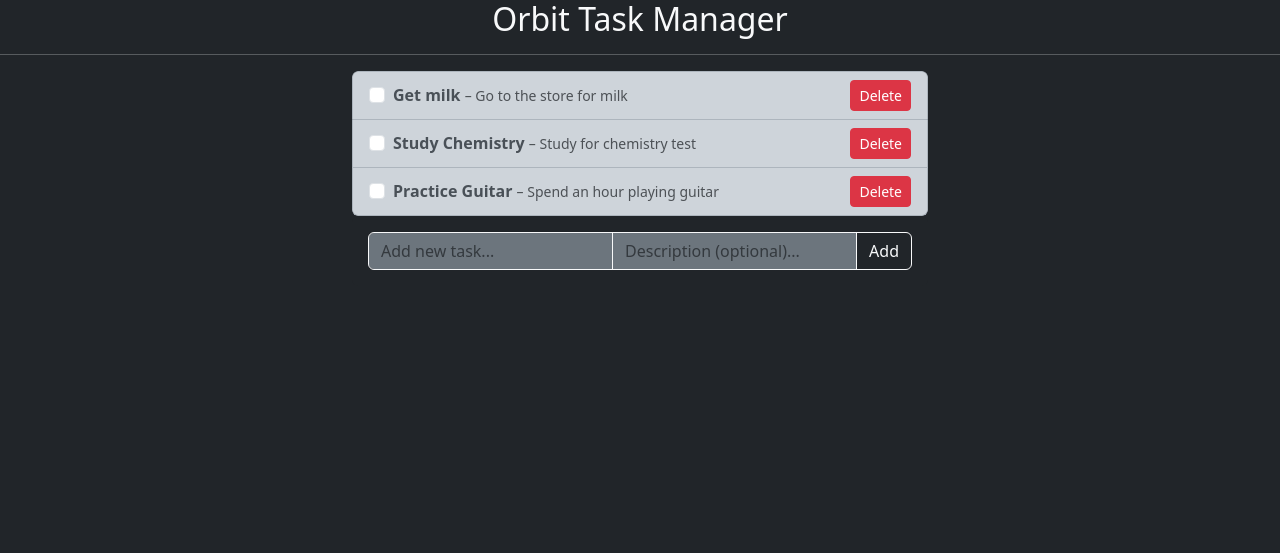
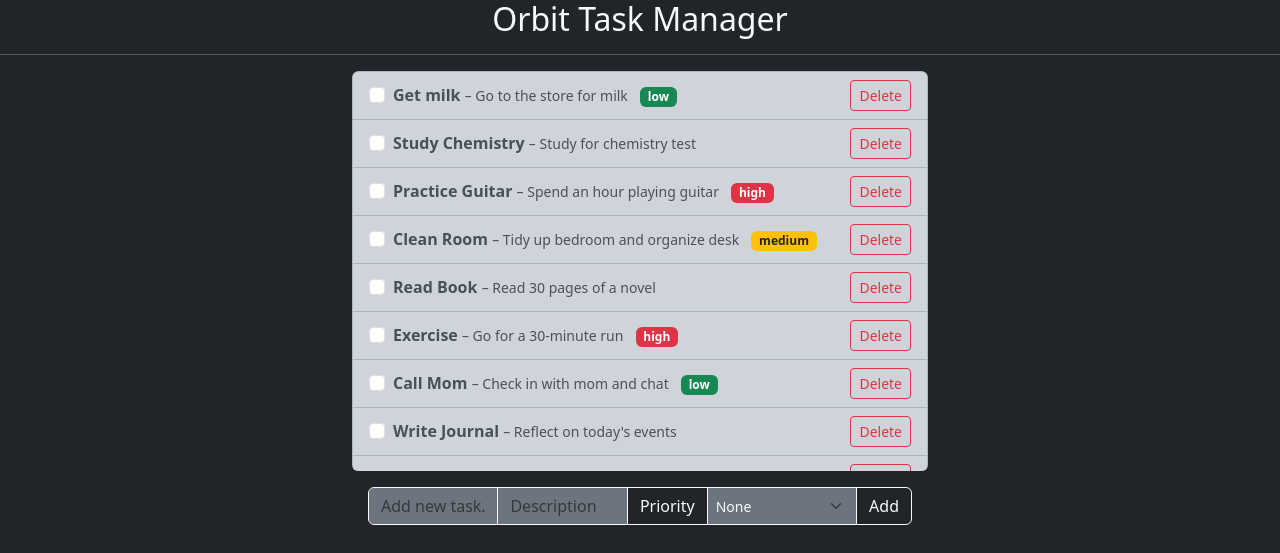
Before and after one commit to cellis-snhu/Orbit, a Flask app: page / in a window 1280 px wide. Shown: the top 553 px of the page. Run offline with Flask 3, Linux system fonts and the light colour scheme.

Commit message:
Add priorities to tasks, update task service to add priority fields, adjust styling and frontend to handle priority inputs and display badges in colors. Fix delete to not clash with high priority badge.

```diff
--- a/app/task/models.py
+++ b/app/task/models.py
@@ -1,18 +1,20 @@
 class Task:
-    def __init__(self, task_id, name, description, completed=False):
+    def __init__(self, task_id, name, description, priority, completed=False):
         self._task_id = None
         self._name = None
         self._description = None
         self._completed = None
+        self._priority = None
 
         # use @property setters to handle validation
         self.task_id = task_id
         self.name = name
         self.description = description
+        self.priority = priority
         self.completed = completed
 
     def __repr__(self):
-        return f"<Task {self.task_id} Name: {self.name} Description: {self.description}> Completed: {self.completed}"
+        return f"<Task {self.task_id} Name: {self.name} Description: {self.description} Priority: {self.priority} Completed: {self.completed}"
 
     @property
     def task_id(self):
@@ -62,10 +64,22 @@ class Task:
             raise ValueError("Completed must be a boolean value")
         self._completed = value
 
+    @property
+    def priority(self):
+        return self._priority
+
+    @priority.setter
+    def priority(self, value):
+        valid_priorities = {"low", "medium", "high"}
+        if value is not None and value not in valid_priorities:
+            raise ValueError(f"Priority must be one of {valid_priorities} or None.")
+        self._priority = value
+
     def to_dict(self):
         return {
             "id": self.task_id,
             "name": self.name,
             "description": self.description,
+            "priority": self.priority,
             "completed": self.completed,
         }
--- a/app/task/routes.py
+++ b/app/task/routes.py
@@ -5,7 +5,7 @@ from app.task.service import task_service
 @bp.route("/", methods=["GET"])
 def list_tasks():
     tasks = [
-        {"id": t.task_id, "name": t.name, "description": t.description, "completed": t.completed}
+        {"id": t.task_id, "name": t.name, "description": t.description, "priority": t.priority, "completed": t.completed}
         for t in task_service.list_tasks()
     ]
     return jsonify(tasks)
@@ -15,15 +15,16 @@ def create_task():
     data = request.json
     name = data.get("name")
     description = data.get("description")
+    priority = data.get("priority")
     completed = data.get("completed", False)
 
     if not name:
         return jsonify({"success": False, "error": "Task name required"}), 400
 
-    task = task_service.create_task(name, description, completed)
+    task = task_service.create_task(name, description, priority, completed)
     return jsonify({
         "success": True,
-        "task": {"id": task.task_id, "name": task.name, "description": task.description, "completed": task.completed},
+        "task": {"id": task.task_id, "name": task.name, "description": task.description, "priority": task.priority, "completed": task.completed},
     })
 
 @bp.route("/<task_id>", methods=["DELETE"])
--- a/app/task/service.py
+++ b/app/task/service.py
@@ -5,13 +5,13 @@ class TaskService:
         self.tasks = []
         self.next_task_id = 1
 
-    def create_task(self, name, description=None, completed=False):
+    def create_task(self, name, description=None, priority=None, completed=False):
         task_id = str(self.next_task_id)
 
         if any(task.task_id == task_id for task in self.tasks):
             raise ValueError(f"Task with id '{task_id}' already exists")
 
-        task = Task(task_id, name, description, completed)
+        task = Task(task_id, name, description, priority, completed)
         self.tasks.append(task)
         self.next_task_id += 1
         return task
@@ -40,6 +40,16 @@ class TaskService:
 task_service = TaskService()
 
 # sample tasks for testing
-task_service.create_task("Get milk", "Go to the store for milk", False)
-task_service.create_task("Study Chemistry", "Study for chemistry test", False)
-task_service.create_task("Practice Guitar", "Spend an hour playing guitar", False)
+task_service.create_task("Get milk", "Go to the store for milk", "low", False)
+task_service.create_task("Study Chemistry", "Study for chemistry test", None, False)
+task_service.create_task("Practice Guitar", "Spend an hour playing guitar", "high", False)
+task_service.create_task("Clean Room", "Tidy up bedroom and organize desk", "medium", False)
+task_service.create_task("Read Book", "Read 30 pages of a novel", None, False)
+task_service.create_task("Exercise", "Go for a 30-minute run", "high", False)
+task_service.create_task("Call Mom", "Check in with mom and chat", "low", False)
+task_service.create_task("Write Journal", "Reflect on today's events", None, False)
+task_service.create_task("Grocery Shopping", "Buy vegetables and fruits", "medium", False)
+task_service.create_task("Finish Report", "Complete work report before deadline", "high", False)
+task_service.create_task("Meditate", "Spend 15 minutes meditating", "low", False)
+task_service.create_task("Water Plants", "Water all indoor plants", None, False)
+task_service.create_task("Plan Trip", "Research destinations and flights", "medium", False)
--- a/app/templates/index.html
+++ b/app/templates/index.html
@@ -14,7 +14,15 @@
                 <input id="new-task" type="text" class="form-control bg-secondary text-light border-light"
                        placeholder="Add new task...">
                 <input id="new-description" type="text" class="form-control bg-secondary text-light border-light"
-                       placeholder="Description (optional)...">
+                       placeholder="Description">
+                <label class="input-group-text bg-dark text-light border-light" for="new-priority">Priority</label>
+                <select id="new-priority" class="form-select form-select-sm bg-secondary text-light border-light">
+                    <option value="">None</option>
+                    <option value="low">Low</option>
+                    <option value="medium">Medium</option>
+                    <option value="high">High</option>
+                </select>
+
                 <button id="add-task-btn" class="btn btn-outline-light">Add</button>
             </div>
         </div>
@@ -57,15 +65,36 @@
                 incompleteTasks.forEach(task => {
                     const li = document.createElement("li");
                     li.className = "list-group-item list-group-item-dark d-flex justify-content-between align-items-center";
+
+                    let priorityBadge = "";
+                    if (task.priority) {
+                        let badgeClass = "";
+                        switch (task.priority) {
+                            case "low":
+                                badgeClass = "bg-success";
+                                break;
+                            case "medium":
+                                badgeClass = "bg-warning text-dark";
+                                break;
+                            case "high":
+                                badgeClass = "bg-danger";
+                                break;
+                            default:
+                                badgeClass = "bg-secondary";
+                        }
+                        priorityBadge = `<span class="badge ${badgeClass} ms-2">${task.priority}</span>`;
+                    }
+
                     li.innerHTML = `
                         <div class="form-check">
                           <input class="form-check-input me-2" type="checkbox" onchange="toggleTaskComplete('${task.id}')">
                           <label class="form-check-label">
                             <strong>${task.name}</strong>
                             ${task.description ? `<small class="text-muted"> – ${task.description}</small>` : ""}
+                            ${priorityBadge}
                           </label>
                         </div>
-        <button class="btn btn-sm btn-danger" onclick="deleteTask('${task.id}')">Delete</button>
+                        <button class="btn btn-sm btn-outline-danger" onclick="deleteTask('${task.id}')">Delete</button>
                     `;
                     list.appendChild(li);
                 });
@@ -76,8 +105,12 @@
         async function addTask() {
             const input = document.getElementById("new-task");
             const descriptionInput = document.getElementById("new-description");
+            const prioritySelect = document.getElementById("new-priority");
+
             const name = input.value.trim();
             const description = descriptionInput.value.trim();
+            const priority = prioritySelect.value.trim() === "" ? null : prioritySelect.value; // need to convert "" to None
+            // due to strict validation on the Task object in backend
 
             if (!name) return;
 
@@ -86,7 +119,8 @@
                 headers: {"Content-Type": "application/json"},
                 body: JSON.stringify({
                     name: name,
-                    description: description || null
+                    description: description || null,
+                    priority: priority
                 })
             });
             const data = await res.json();
@@ -94,6 +128,7 @@
                 fetchTasks();
                 input.value = "";
                 descriptionInput.value = "";
+                prioritySelect.value = ""; // reset the drop box on reload
             }
         }
 
```
Also changed, not shown: test/task_service_test.py (+5 -5 lines), test/task_test.py (+22 -7 lines). Lines whose indentation alone changed are shown as unchanged.
